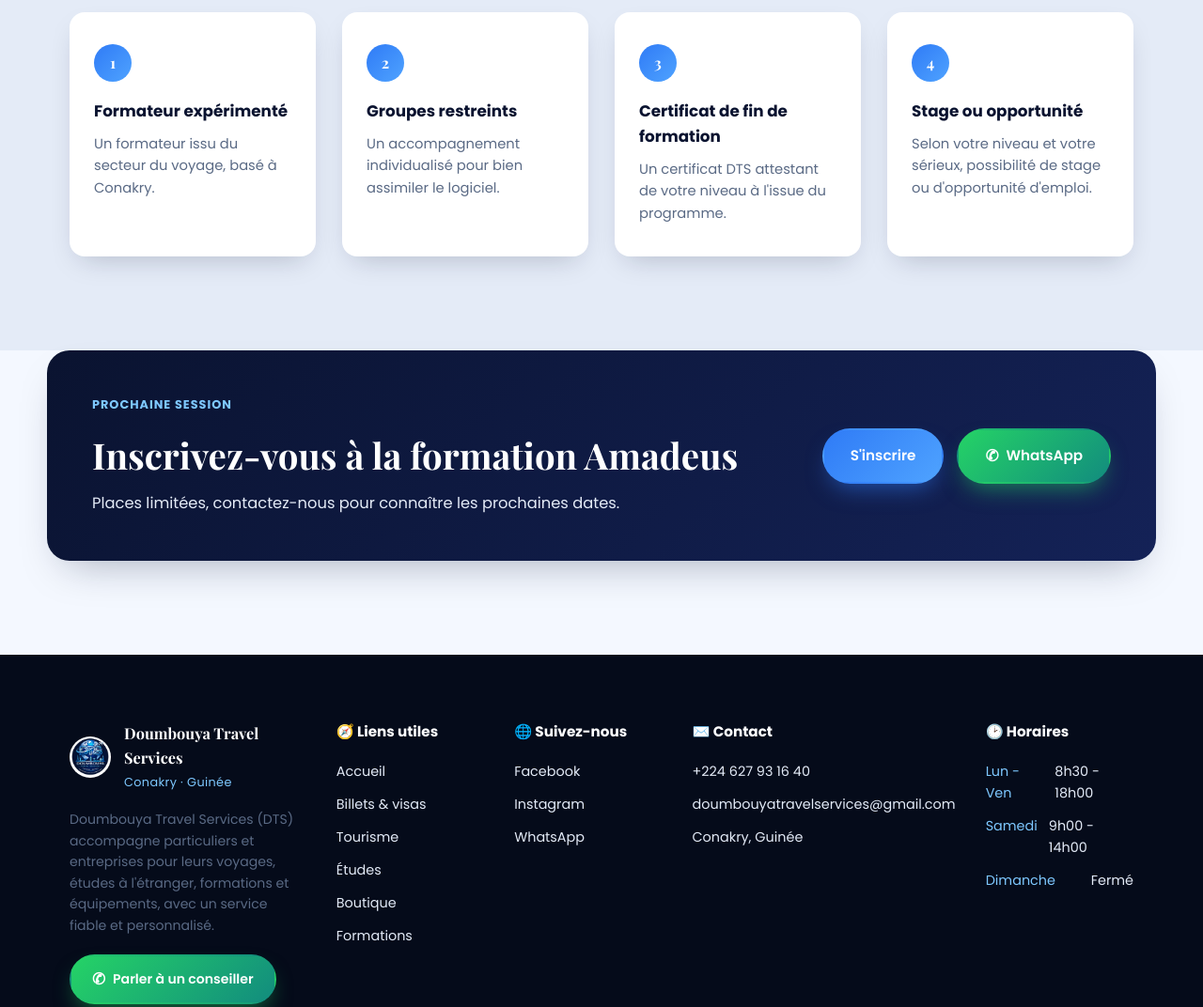
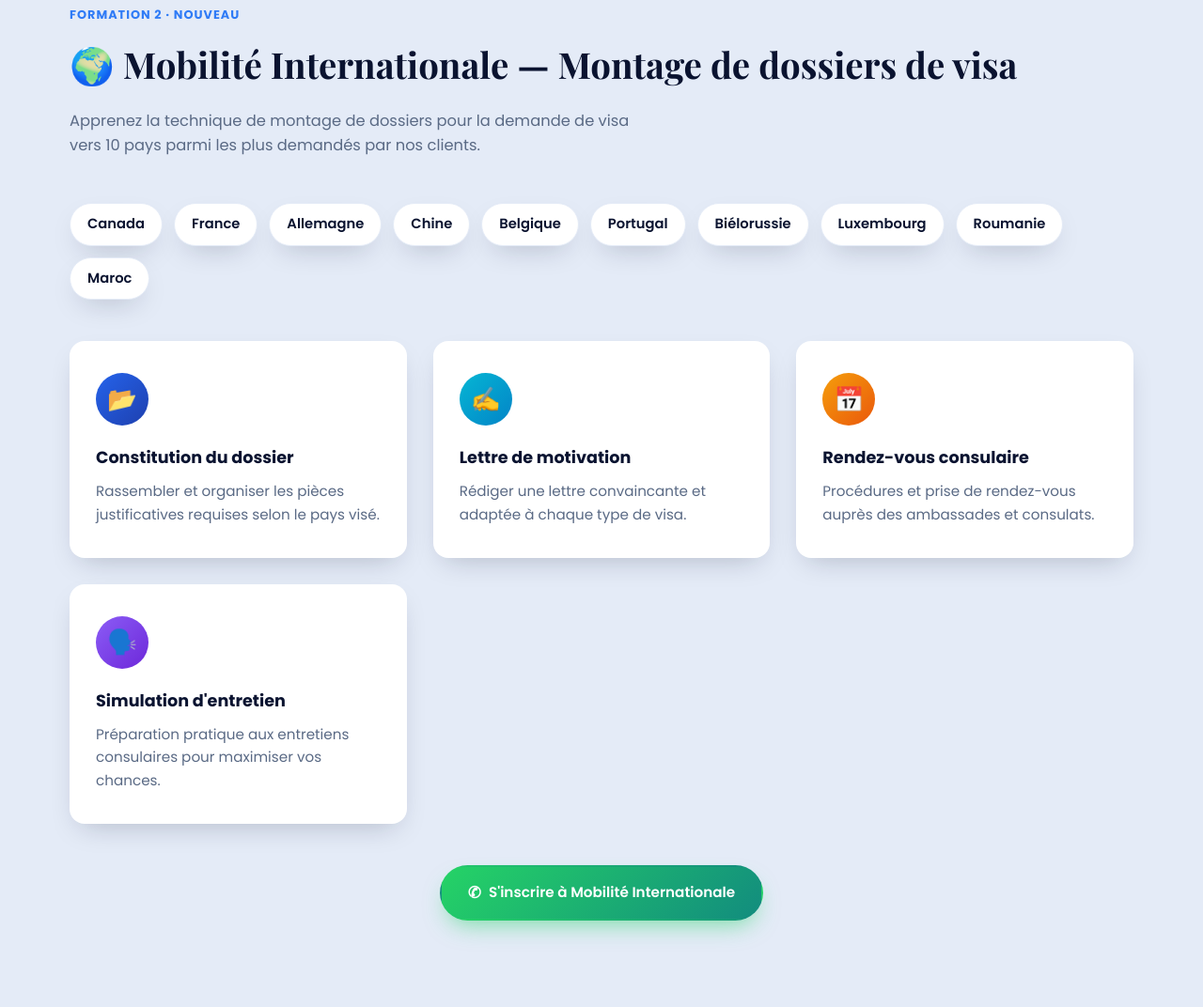
Before and after one commit to Youss622/Doumbouya-Travel-Services, a website: page formations.html in a window 1280 px wide. Shown: the part 1563-2635 px from the top of the page at 94% size. Drawn offline with nearby package versions, Linux system fonts and the light colour scheme.

Commit message:
Ajoute la formation Mobilité Internationale (montage de dossiers de visa, 10 pays)
Deuxième formation sur la page Formations, à côté d'Amadeus : Canada, France,
Allemagne, Chine, Belgique, Portugal, Biélorussie, Luxembourg, Roumanie, Maroc.

```diff
--- a/css/style.css
+++ b/css/style.css
@@ -624,6 +624,28 @@
 .promo-card h3 { margin: 8px 0 10px; font-size: 1.1rem; color: var(--navy-900); }
 .promo-card p { margin: 0 0 18px; color: var(--grey-600); font-size: 0.92rem; }
 
+/* ---------- Country chips ---------- */
+.country-chips {
+  display: flex;
+  flex-wrap: wrap;
+  gap: 12px;
+  margin: 8px 0 44px;
+}
+
+.country-chip {
+  display: inline-flex;
+  align-items: center;
+  gap: 8px;
+  background: var(--white);
+  border: 1px solid var(--grey-200);
+  color: var(--navy-900);
+  font-weight: 600;
+  font-size: 0.92rem;
+  padding: 10px 18px;
+  border-radius: 999px;
+  box-shadow: var(--shadow-card);
+}
+
 /* ---------- Steps ---------- */
 .steps-grid { grid-template-columns: repeat(4, 1fr); }
 
--- a/formations.html
+++ b/formations.html
@@ -3,8 +3,8 @@
 <head>
 <meta charset="UTF-8">
 <meta name="viewport" content="width=device-width, initial-scale=1.0">
-<title>Formation Amadeus | Doumbouya Travel Services</title>
-<meta name="description" content="Formation Amadeus à Conakry avec Doumbouya Travel Services : maîtrisez le logiciel de réservation utilisé par les agences de voyage.">
+<title>Formations | Doumbouya Travel Services</title>
+<meta name="description" content="Formations DTS à Conakry : Amadeus (réservation de vols) et Mobilité Internationale (montage de dossiers de visa pour 10 pays).">
 <link rel="icon" type="image/jpeg" href="images/logo.jpeg">
 <link rel="preconnect" href="https://fonts.googleapis.com">
 <link href="https://fonts.googleapis.com/css2?family=Poppins:wght@400;500;600;700;800&family=Playfair+Display:wght@600;700&display=swap" rel="stylesheet">
@@ -62,16 +62,17 @@
     <div class="hero-bg"></div>
     <div class="container">
       <p class="breadcrumb"><a href="index.html">Accueil</a> / Formations</p>
-      <h1>🧳 Formation Amadeus</h1>
-      <p>Apprenez à utiliser Amadeus, le logiciel de réservation (GDS) utilisé par les agences de voyage à travers le monde, avec un formateur expérimenté à Conakry.</p>
+      <h1>Nos formations</h1>
+      <p>Professionnalisez-vous dans les métiers du voyage et de la mobilité internationale avec les formations DTS, à Conakry.</p>
     </div>
   </section>
 
-  <section class="section">
+  <!-- FORMATION AMADEUS -->
+  <section class="section" id="amadeus">
     <div class="container">
-      <p class="section-eyebrow">Programme</p>
-      <h2 class="section-title">Ce que vous allez apprendre</h2>
-      <p class="section-desc">Une formation pratique, pensée pour les futurs agents de voyage comme pour les entrepreneurs souhaitant créer leur propre agence.</p>
+      <p class="section-eyebrow">Formation 1</p>
+      <h2 class="section-title">🧳 Formation Amadeus</h2>
+      <p class="section-desc">Apprenez à utiliser Amadeus, le logiciel de réservation (GDS) utilisé par les agences de voyage à travers le monde, avec un formateur expérimenté à Conakry.</p>
 
       <div class="grid services-grid">
         <div class="card service-card">
@@ -95,10 +96,67 @@
           <p>Mises en situation réelles pour être opérationnel dès la fin de la formation.</p>
         </div>
       </div>
+
+      <div class="section-cta">
+        <a href="https://wa.me/224627931640?text=Bonjour%2C%20je%20souhaite%20m'inscrire%20à%20la%20formation%20Amadeus" target="_blank" rel="noopener" class="btn btn-whatsapp">
+          <span class="icon-whatsapp">✆</span> S'inscrire à Amadeus
+        </a>
+      </div>
     </div>
   </section>
 
-  <section class="section section-alt">
+  <!-- FORMATION MOBILITÉ INTERNATIONALE -->
+  <section class="section section-alt" id="mobilite-internationale">
+    <div class="container">
+      <p class="section-eyebrow">Formation 2 &middot; Nouveau</p>
+      <h2 class="section-title">🌍 Mobilité Internationale — Montage de dossiers de visa</h2>
+      <p class="section-desc">Apprenez la technique de montage de dossiers pour la demande de visa vers 10 pays parmi les plus demandés par nos clients.</p>
+
+      <div class="country-chips">
+        <span class="country-chip">Canada</span>
+        <span class="country-chip">France</span>
+        <span class="country-chip">Allemagne</span>
+        <span class="country-chip">Chine</span>
+        <span class="country-chip">Belgique</span>
+        <span class="country-chip">Portugal</span>
+        <span class="country-chip">Biélorussie</span>
+        <span class="country-chip">Luxembourg</span>
+        <span class="country-chip">Roumanie</span>
+        <span class="country-chip">Maroc</span>
+      </div>
+
+      <div class="grid services-grid">
+        <div class="card service-card">
+          <div class="service-icon icon-blue">📂</div>
+          <h3>Constitution du dossier</h3>
+          <p>Rassembler et organiser les pièces justificatives requises selon le pays visé.</p>
+        </div>
+        <div class="card service-card">
+          <div class="service-icon icon-cyan">✍️</div>
+          <h3>Lettre de motivation</h3>
+          <p>Rédiger une lettre convaincante et adaptée à chaque type de visa.</p>
+        </div>
+        <div class="card service-card">
+          <div class="service-icon icon-amber">📅</div>
+          <h3>Rendez-vous consulaire</h3>
+          <p>Procédures et prise de rendez-vous auprès des ambassades et consulats.</p>
+        </div>
+        <div class="card service-card">
+          <div class="service-icon icon-purple">🗣️</div>
+          <h3>Simulation d'entretien</h3>
+          <p>Préparation pratique aux entretiens consulaires pour maximiser vos chances.</p>
+        </div>
+      </div>
+
+      <div class="section-cta">
+        <a href="https://wa.me/224627931640?text=Bonjour%2C%20je%20souhaite%20m'inscrire%20à%20la%20formation%20Mobilité%20Internationale" target="_blank" rel="noopener" class="btn btn-whatsapp">
+          <span class="icon-whatsapp">✆</span> S'inscrire à Mobilité Internationale
+        </a>
+      </div>
+    </div>
+  </section>
+
+  <section class="section">
     <div class="container">
       <p class="section-eyebrow">Pourquoi se former avec DTS</p>
       <h2 class="section-title">Un certificat, et bien plus</h2>
@@ -112,7 +170,7 @@
         <div class="step-card">
           <span class="step-num">2</span>
           <h3>Groupes restreints</h3>
-          <p>Un accompagnement individualisé pour bien assimiler le logiciel.</p>
+          <p>Un accompagnement individualisé pour bien assimiler chaque programme.</p>
         </div>
         <div class="step-card">
           <span class="step-num">3</span>
@@ -128,16 +186,16 @@
     </div>
   </section>
 
-  <section class="section contact-cta" id="inscription-formation-amadeus">
+  <section class="section section-alt contact-cta" style="padding-top: 0;">
     <div class="container contact-cta-inner">
       <div>
         <p class="section-eyebrow">Prochaine session</p>
-        <h2 class="section-title">Inscrivez-vous à la formation Amadeus</h2>
+        <h2 class="section-title">Inscrivez-vous à l'une de nos formations</h2>
         <p class="section-desc">Places limitées, contactez-nous pour connaître les prochaines dates.</p>
       </div>
       <div class="contact-cta-actions">
-        <a href="contact.html" class="btn btn-primary">S'inscrire</a>
-        <a href="https://wa.me/224627931640?text=Bonjour%2C%20je%20souhaite%20m'inscrire%20à%20la%20formation%20Amadeus" target="_blank" rel="noopener" class="btn btn-whatsapp">
+        <a href="contact.html" class="btn btn-primary">Nous contacter</a>
+        <a href="https://wa.me/224627931640" target="_blank" rel="noopener" class="btn btn-whatsapp">
           <span class="icon-whatsapp">✆</span> WhatsApp
         </a>
       </div>
```
Also changed, not shown: index.html (+1 -1 lines).
